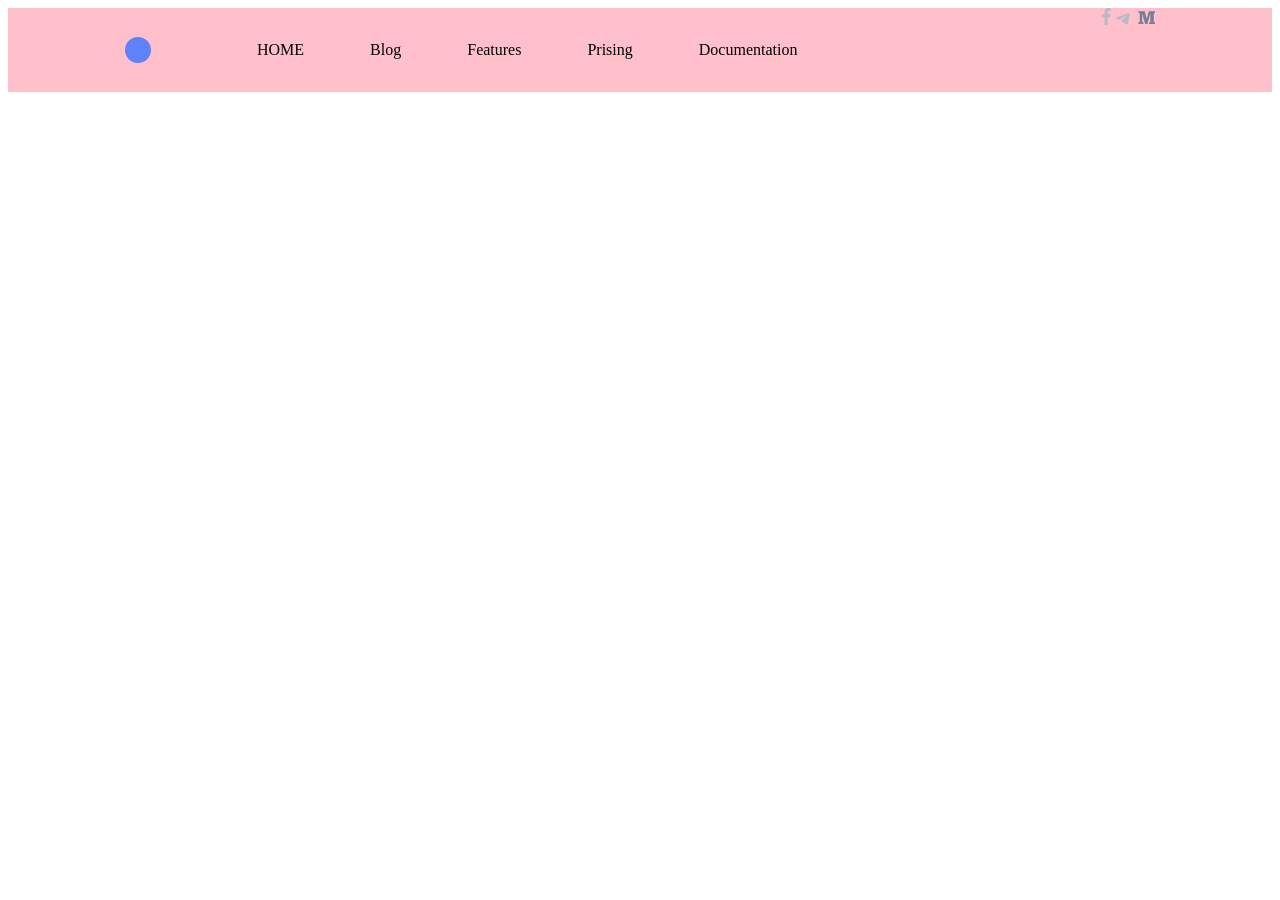
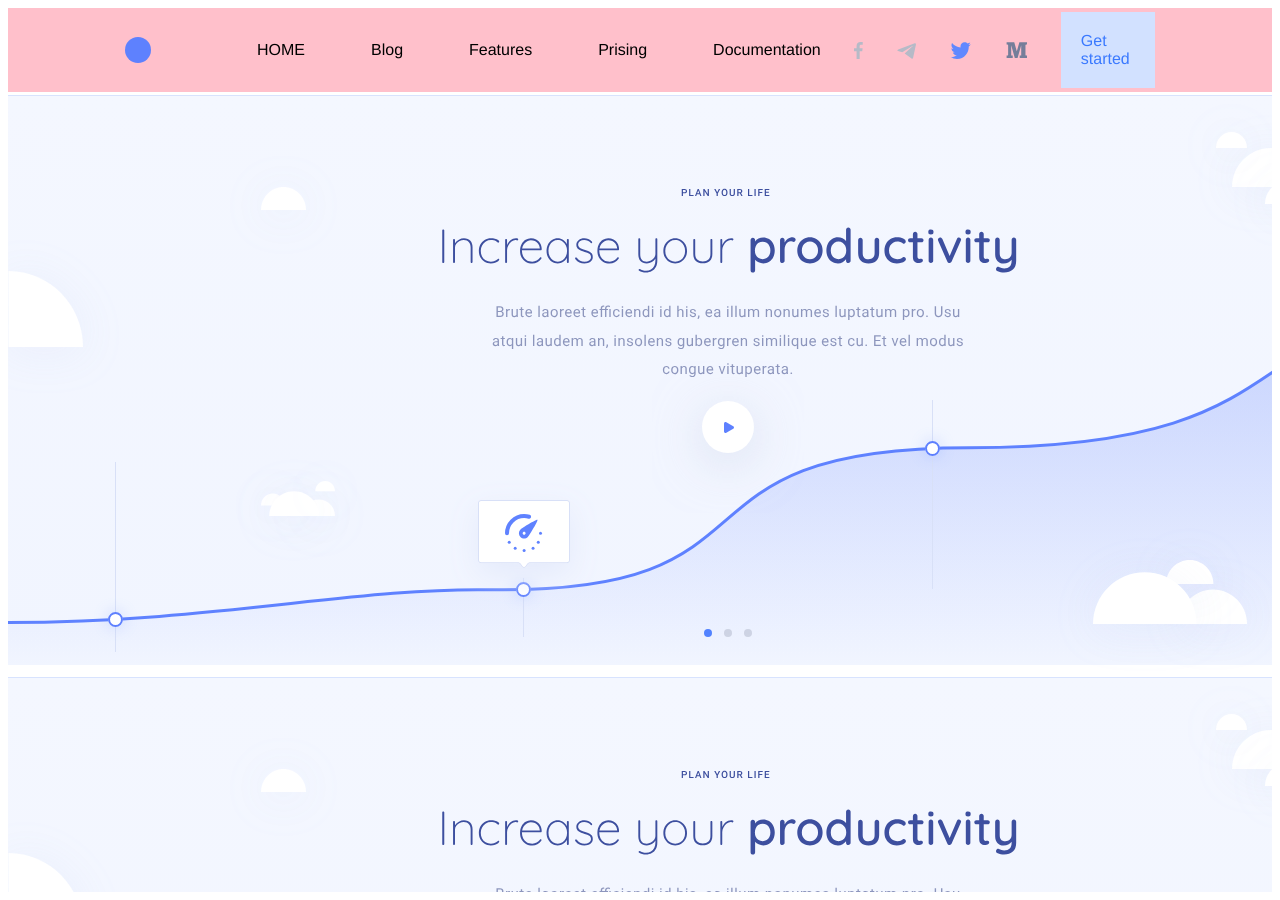
Before and after one commit to bobr-dronovich/kollage-sheet-sept-half-october, a plain HTML site: page lesson slepota/index.html in a window 1280 px wide. Before the commit the page ends 800 px from the top, so only its background shows below. Drawn offline with Linux system fonts and the light colour scheme.

Commit message:
Add files via upload

```diff
--- a/lesson slepota/index.css
+++ b/lesson slepota/index.css
@@ -3,20 +3,41 @@
     background-color: pink;
     padding: 0px 117px;
     justify-content: space-between;
+    font-family: 'Franklin Gothic Medium', 'Arial Narrow', Arial, sans-serif;
 
 }
 
 #nav {
     display: flex;
+    align-items: center;
 }
 
 #logo1 {
     margin-right: 73px;
+    height: 26px;
 }
 
 .navButton {
     padding: 33px;
 }
-#SMBlock{
-    &
+
+#SMBlock {
+    display: flex ;
+    height: 100%;
+    align-items: center;
+    gap: 34px;
+
+    & img {
+        height: 17px;
+    }
 }
+#headerButton{
+    background-color: #D2E1FF;
+    padding: 20px;
+    display: inline-block;
+    color: #3A79FF;
+}
+#main{
+    background-image: url("logos/hero image.svg");
+    height: 100vh;
+}
--- a/lesson slepota/index.html
+++ b/lesson slepota/index.html
@@ -20,11 +20,14 @@
             <div id="SMBlock">
                 <img src="logos/f.svg" alt="fcb">
                 <img src="logos/tg.svg" alt="">
-                <img src="log8os/Vector.svg" alt="">
+                <img src="logos/Vector.svg" alt="">
                 <img src="logos/path14.svg" alt="">
+                <div id="headerButton">Get started</div>
             </div>
-            <div id="headerButton"></div>
         </div>
+    </div>
+    <div id="main">
+
     </div>
 </body>
 
```
Also changed, not shown: lesson slepota/logos/hero image.svg (added).
